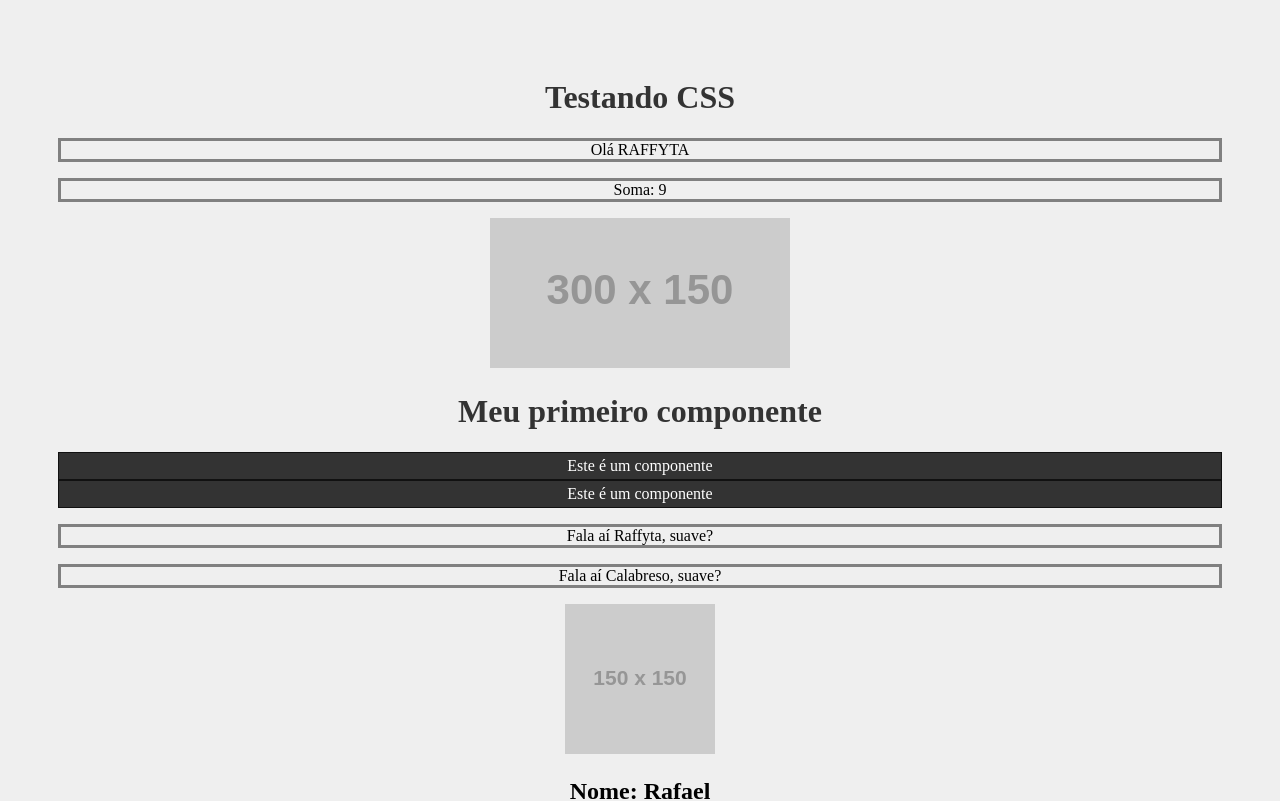
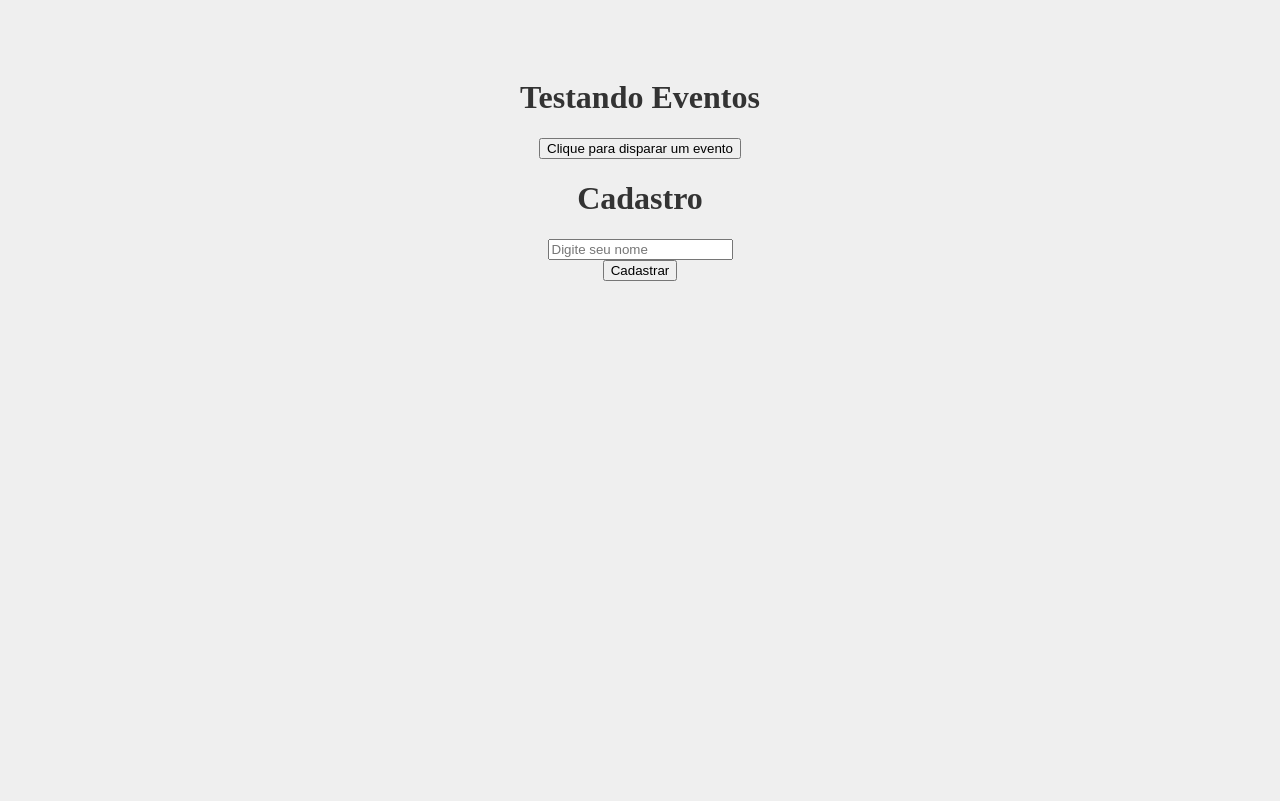
Before and after one commit to rafael-ma/projects, a React (Create React App) app: page / in a window 1280 px wide. Shown: the top 801 px of the page. Built offline with nearby package versions, Linux system fonts and the light colour scheme.

Commit message:
Adiciona eventos do React

```diff
--- a/src/App.jsx
+++ b/src/App.jsx
@@ -1,9 +1,6 @@
 import './App.css';
-import HelloWorld from './components/HelloWorld';
-import SayMyName from './components/SayMyName'
-import Pessoa from './components/Pessoa';
-import Frase from './components/Frase';
-import List from './components/List';
+import Evento from './components/Evento';
+import Form from './components/Form';
 
 function App() {
   const name = 'Raffyta'.toUpperCase()
@@ -17,24 +14,11 @@ function App() {
   const nome = 'Calabreso'
   return (
     <div className="App">
-      <h1>Testando CSS</h1>
-      <p>Olá {name}</p>
-      <p>Soma: {sum(3,6)}</p>
-      <img src={url} alt="Imagem aleatória"/>
-      <HelloWorld/>
-      <Frase />
-      <Frase />
-      <SayMyName nome='Raffyta' />
-      <SayMyName nome={nome} />
+      <h1>Testando Eventos</h1>
+      <Evento />
+      <Form />
 
-      <Pessoa
-        foto = 'https://via.placeholder.com/150'
-        nome = 'Rafael'
-        idade = '19'
-        profissao = 'Trainee'
-      />
 
-      <List />
     </div>
   );
 }
--- /dev/null
+++ b/src/components/Evento.jsx
@@ -0,0 +1,13 @@
+function Evento() {
+    function meuEvento() {
+        console.log('Funfou bichão')
+    }
+
+    return (
+        <>
+        <button onClick={meuEvento} >Clique para disparar um evento</button>
+        </>
+    )
+}
+
+export default Evento
--- /dev/null
+++ b/src/components/Form.jsx
@@ -0,0 +1,23 @@
+function Form() {
+
+    function cadastrarUsuário(event) {
+        event.preventDefault()
+        console.log('Cadastrou o usuário')
+    }
+
+    return (
+        <div>
+            <h1>Cadastro</h1>
+            <form onSubmit={cadastrarUsuário}>
+                <div>
+                    <input type="text" placeholder="Digite seu nome"/>
+                </div>
+                <div>
+        <input type="submit" value='Cadastrar' />
+                </div>
+            </form>
+        </div>
+    )
+}
+
+export default Form
```
